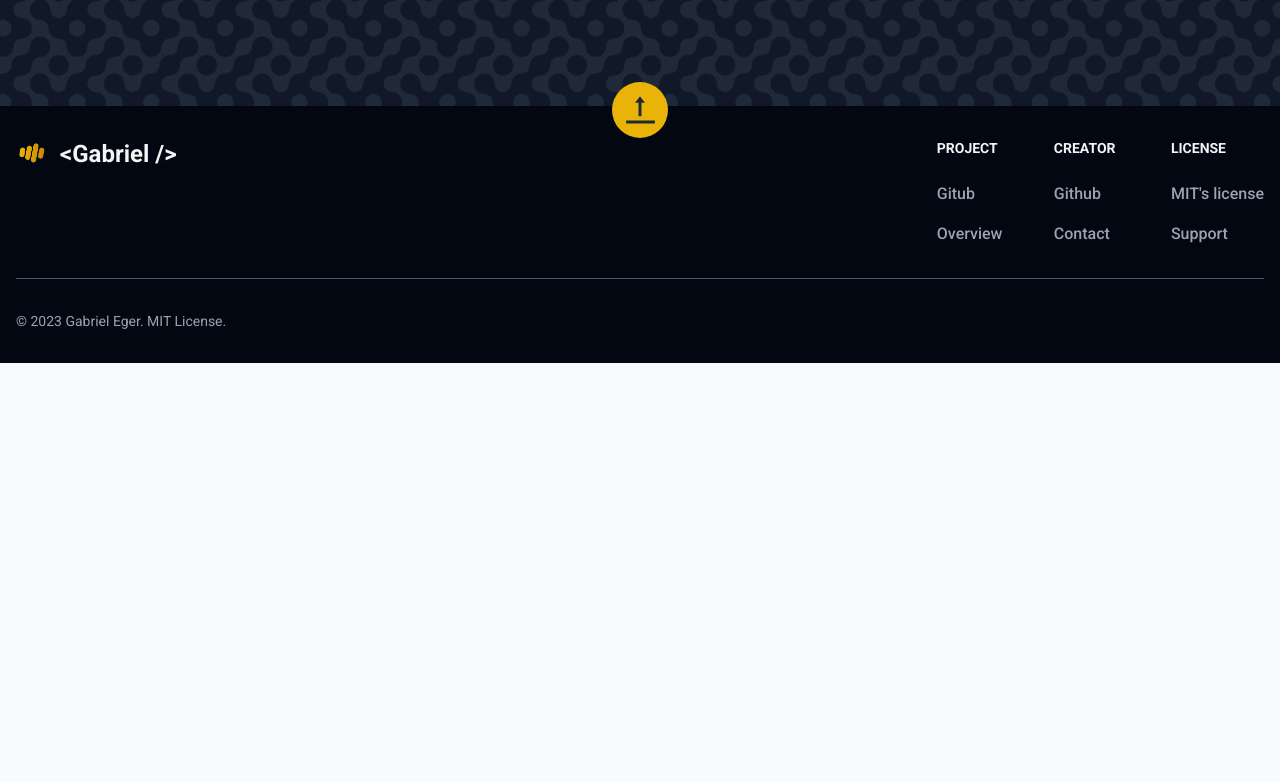
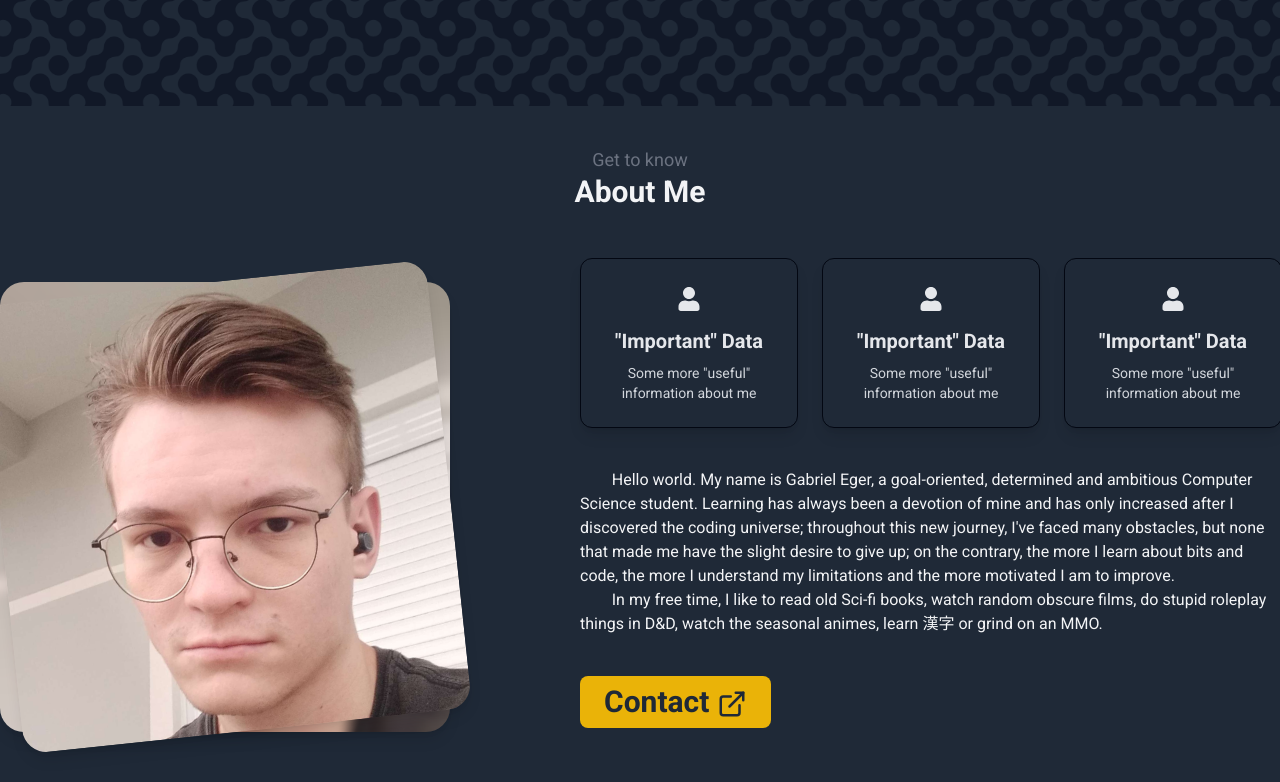
Before and after one commit to GabrielEger2/portfolio-website-2, a React (Vite) app in the folder frontend-reactjs/: page / in a window 1280 px wide. Shown: the part 694-1476 px from the top of the page. Before the commit the page ends 1057 px from the top, so only its background shows below. Built offline with nearby package versions, Linux system fonts and the light colour scheme.

Commit message:
[Feat] Add about section with animated information cards
Utilize Framer Motion library to create animated information cards in the about section.

The information cards will be populated with data from the Sanity backend at a later stage.

Rename the home route to "main".
 main

```diff
--- /dev/null
+++ b/frontend-reactjs/src/components/MotionCard.tsx
@@ -0,0 +1,38 @@
+import { useState } from 'react';
+import { motion } from 'framer-motion';
+import { FaUser, FaUserAstronaut, FaUserGraduate } from 'react-icons/fa';
+
+const MotionCard = () => {
+  const [isOpen, setIsOpen] = useState(false);
+
+  return (
+    <div>
+      <motion.div
+        transition={{ duration: 1, type: 'spring' }}
+        layout
+        onClick={() => setIsOpen(!isOpen)}
+        className={`p-3 bg-gray-100 border border-gray-300 rounded-xl cursor-pointer shadow-lg dark:bg-gray-800 dark:border-gray-950 ${isOpen ? 'z-10' : ''}`}
+        style={{ position: isOpen ? 'absolute' : 'static' }}
+      >
+        <motion.h2 layout='position' className='font-bold w-48 h-32 text-center text-xl text-gray-800 dark:text-gray-200'>
+            <div className='my-4 flex justify-center'>
+                <FaUser size='24' />
+            </div>
+            "Important" Data <br />
+            <h2 className='font-normal text-sm mt-2 text-gray-700 dark:text-gray-300'>
+                Some more "useful" information about me
+            </h2>
+        </motion.h2>
+        {isOpen && (
+          <motion.div className='pt-3 px-2'>
+            <p>
+                Hello World
+            </p>
+          </motion.div>
+        )}
+      </motion.div>
+    </div>
+  );
+};
+
+export default MotionCard;
--- a/frontend-reactjs/src/main.tsx
+++ b/frontend-reactjs/src/main.tsx
@@ -5,7 +5,7 @@ import { createBrowserRouter, RouterProvider } from "react-router-dom";
 
 // Import the components used in the router
 import App from "./App";
-import Main from "./routes/Home";
+import Home from "./routes/Home";
 
 // Import CSS file
 import "./index.css";
@@ -16,7 +16,7 @@ const router = createBrowserRouter([
     path: "/", // The root path
     element: <App />, // The App component is the top-level element for the root path
     children: [
-      { path: "/", element: <Main /> }, // The Main component is displayed at the root path
+      { path: "/", element: <Home /> }, // The Main component is displayed at the root path
 
     ]
   },
--- a/frontend-reactjs/src/routes/Home.tsx
+++ b/frontend-reactjs/src/routes/Home.tsx
@@ -12,7 +12,7 @@ import ProfilePic from '../assets/imgs/GabrielProfilePic.png'
 import ProfilePicBlur from '../assets/imgs/GabrielProfilePicBlur.png'
 import MotionCard from '../components/MotionCard';
 
-const Main = () => {
+const Home = () => {
     return (
         <div>
             <div className="w-full h-[100vh] bg-gray-100 dark:bg-gray-800">
@@ -56,8 +56,43 @@ const Main = () => {
                     </div>
                 </div>
             </div>
+            <div className='bg-gray-100 dark:bg-gray-800'>
+                <div className='flex justify-center'>
+                    <h2 className='text-lg text-center text-gray-400 dark:text-gray-500 mt-10 mb-12'>
+                    Get to know <br />
+                    <span className='text-gray-800 dark:text-gray-100 text-3xl mt-4 font-bold'>About Me</span>
+                    </h2>
+                </div>
+                <div className="flex max-w-[1300px] h-full mx-auto justify-between">
+                    <div className='items-center translate-y-6'>
+                        <img src={ProfilePic} alt="Gabriel's Photo" className='w-[450px] h-[450px] rounded-3xl absolute -rotate-6 hover:rotate-0 ease-in-out transition-all duration-500 shadow-lg' />
+                        <img src={ProfilePicBlur} alt="Gabriel's Photo with a blur effect" className='w-[450px] h-[450px] rounded-3xl shadow-lg' />
+                    </div>
+                    <div className="z-50">
+                        <div className='max-w-[700px] justify-center'>
+                            <div className='flex grid-rows-3 space-x-6'>
+                                <MotionCard />
+                                <MotionCard />
+                                <MotionCard />
+                            </div>
+                            <h2 className='mt-10 text-gray-800 dark:text-gray-100'>
+                                &nbsp;&nbsp;&nbsp;&nbsp;&nbsp;&nbsp;&nbsp;&nbsp;Hello world. My name is Gabriel Eger, a goal-oriented, determined and ambitious Computer Science student.
+                                Learning has always been a devotion of mine and has only increased after I discovered the coding universe; throughout this new journey,
+                                I've faced many obstacles, but none that made me have the slight desire to give up; on the contrary, the more I learn about bits and code,
+                                the more I understand my limitations and the more motivated I am to improve. <br />
+                                &nbsp;&nbsp;&nbsp;&nbsp;&nbsp;&nbsp;&nbsp;&nbsp;In my free time, I like to read old Sci-fi books, watch random obscure films,
+                                do stupid roleplay things in D&D, watch the seasonal animes, learn 漢字 or grind on an MMO.
+                            </h2>
+                            <button
+                                className="mt-10 mb-20 items-center bg-purple-500 hover:bg-purple-700 text-gray-50 font-bold rounded-lg px-6 py-2 text-3xl dark:bg-yellow-500 dark:text-gray-800 dark:hover:bg-yellow-700 transition-all duration-500">
+                                Contact <LuExternalLink className='inline-block' size={30} />
+                            </button>
+                        </div>
+                    </div>
+                </div>
+            </div>
         </div>
       )
     }
 
-export default Main
+export default Home
```
Lines whose indentation alone changed are shown as unchanged.
